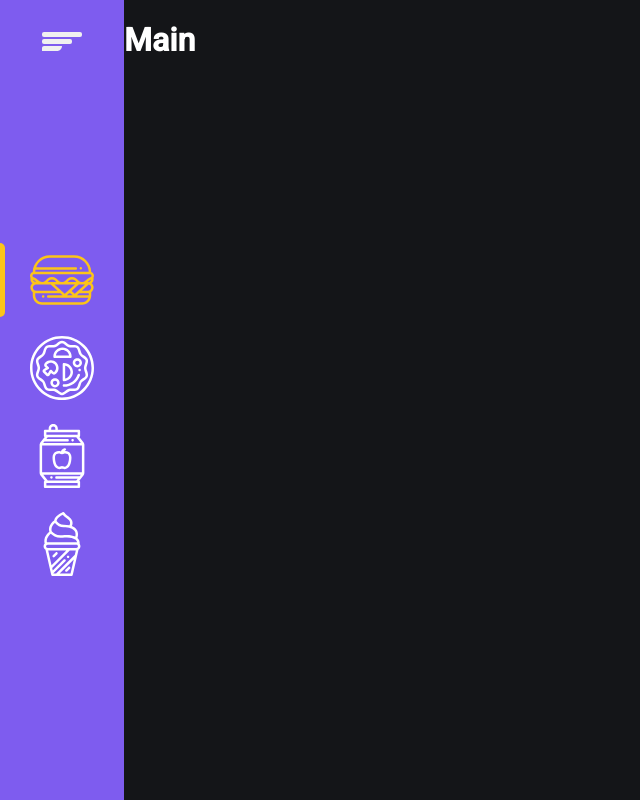
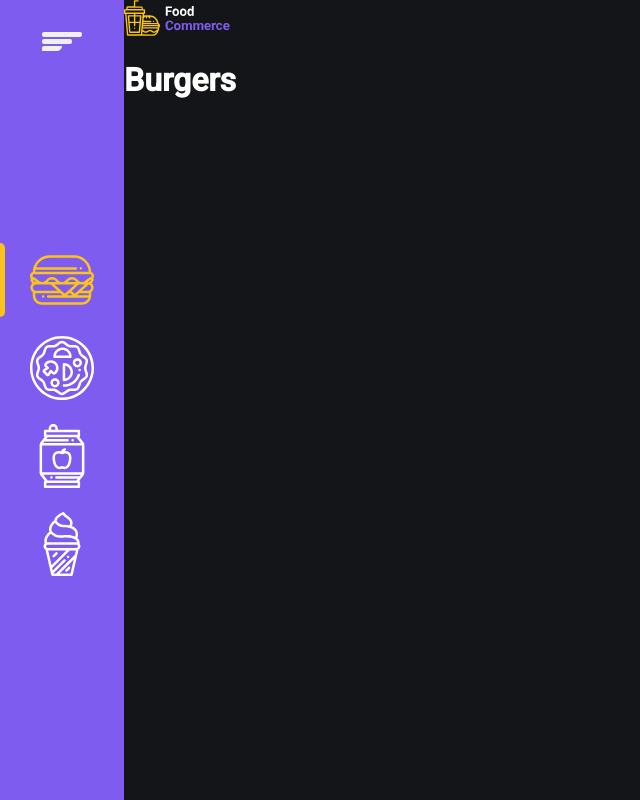
Before and after one commit to Davvi-Duarte/sistemafood, a React (Create React App) app: page / in a window 1280 px wide. Shown: the whole page, without its empty margins (0-640 px from the left). Built offline with nearby package versions, Linux system fonts and the light colour scheme.

Commit message:
criação de novas paginas e definição de rotas

```diff
--- /dev/null
+++ b/src/pages/Main/Bebidas/index.tsx
@@ -0,0 +1,3 @@
+export default function Bebidas(){
+  return <h1>Bebidas</h1>
+}
--- /dev/null
+++ b/src/pages/Main/Bebidas/styles.tsx
@@ -0,0 +1 @@
+import styled from "styled-components";
--- /dev/null
+++ b/src/pages/Main/Burgers/index.tsx
@@ -0,0 +1,3 @@
+export default function Burgers(){
+  return <h1>Burgers</h1>
+}
--- /dev/null
+++ b/src/pages/Main/Burgers/styles.tsx
@@ -0,0 +1 @@
+import styled from "styled-components";
--- /dev/null
+++ b/src/pages/Main/Pizzas/index.tsx
@@ -0,0 +1,3 @@
+export default function Pizzas(){
+  return <h1>Pizzas</h1>
+}
--- /dev/null
+++ b/src/pages/Main/Pizzas/styles.tsx
@@ -0,0 +1 @@
+import styled from "styled-components";
--- /dev/null
+++ b/src/pages/Main/Sobremesas/index.tsx
@@ -0,0 +1,3 @@
+export default function Sobremesas(){
+  return <h1>Sobremesas</h1>
+}
--- /dev/null
+++ b/src/pages/Main/Sobremesas/styles.tsx
@@ -0,0 +1 @@
+import styled from "styled-components";
--- a/src/pages/Main/index.tsx
+++ b/src/pages/Main/index.tsx
@@ -1,12 +1,18 @@
 import { Sidebar } from '../../components/Sidebar'
 import { Container } from './styles'
+import logoImg from '../../assets/logo.svg'
+import { Outlet } from 'react-router-dom'
+
 
 export default function Main() {
   return (
     <Container>
 
       <Sidebar />
-      <h1>Main</h1>
+      <section>
+        <img src={logoImg} />
+        <Outlet />
+      </section>
     </Container>
   )
 }
--- a/src/routes.tsx
+++ b/src/routes.tsx
@@ -2,10 +2,23 @@ import { Routes, Route } from 'react-router-dom'
 
 import MainPage from './pages/Main'
 
+import BurgersPage from './pages/Main/Burgers'
+import PizzasPage from './pages/Main/Pizzas'
+import BebidasPage from './pages/Main/Bebidas'
+import SobremesasPage from './pages/Main/Sobremesas'
+
+
+
+
 export function AppRoutes() {
   return (
     <Routes>
-      <Route path='/' element={<MainPage />} />
+      <Route path='/' element={<MainPage />}>
+        <Route path='/' element={<BurgersPage />} />
+        <Route path='/pizzas' element={<PizzasPage />} />
+        <Route path='/bebidas' element={<BebidasPage />} />
+        <Route path='/sobremesas' element={<SobremesasPage />} />
+      </Route>
     </Routes>
   )
 }
```
Also changed, not shown: src/assets/logo.svg.
